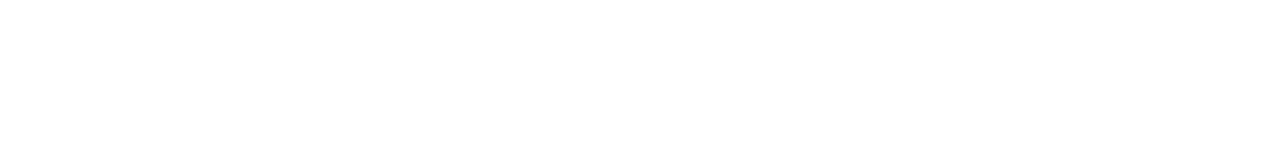
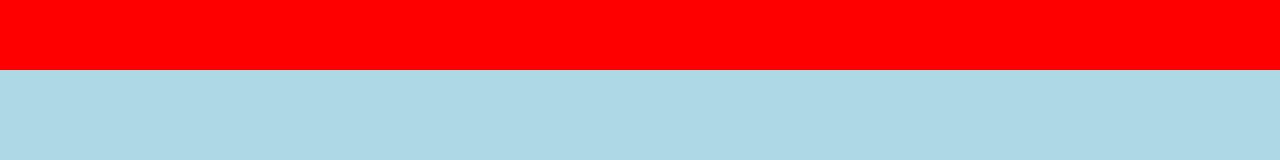
Before and after one commit to chathurasandaruwan/-CSS-Assignment-3.4-, a plain HTML site: page index.html in a window 1280 px wide. Drawn offline with Linux system fonts and the light colour scheme.

Commit message:
create-section01

```diff
--- a/index.html
+++ b/index.html
@@ -4,8 +4,23 @@
     <meta charset="UTF-8">
     <title>Assignment 03</title>
     <link rel="stylesheet" href="assets/normalize.css">
+    <style>
+        section{
+            width: 100vw;
+            height: 100vh;
+            background-color: lightblue;
+        }
+        section>div{
+            width: 100vw;
+            height: 70px;
+            background-color: red;
+        }
+    </style>
 </head>
 <body>
+<section>
+    <div></div>
+</section>
 
 </body>
 </html>
```
